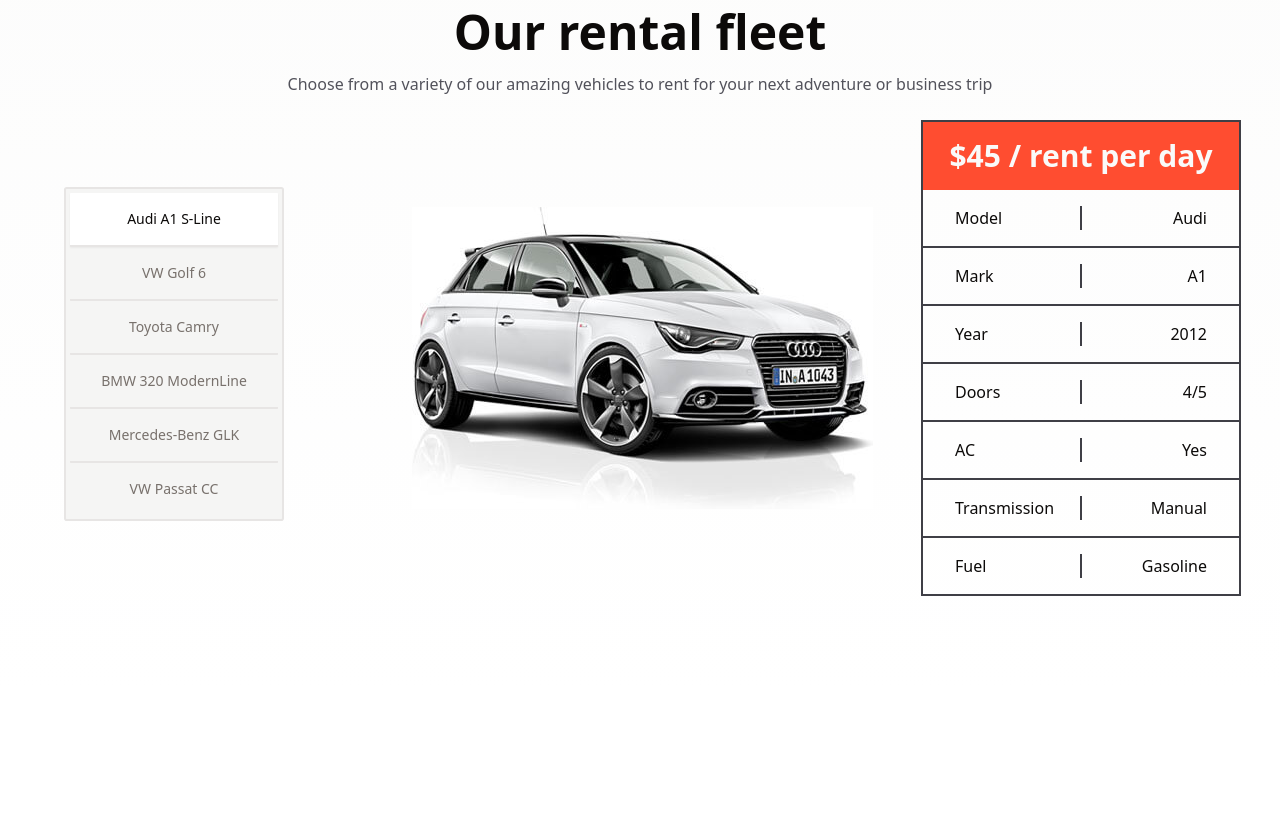
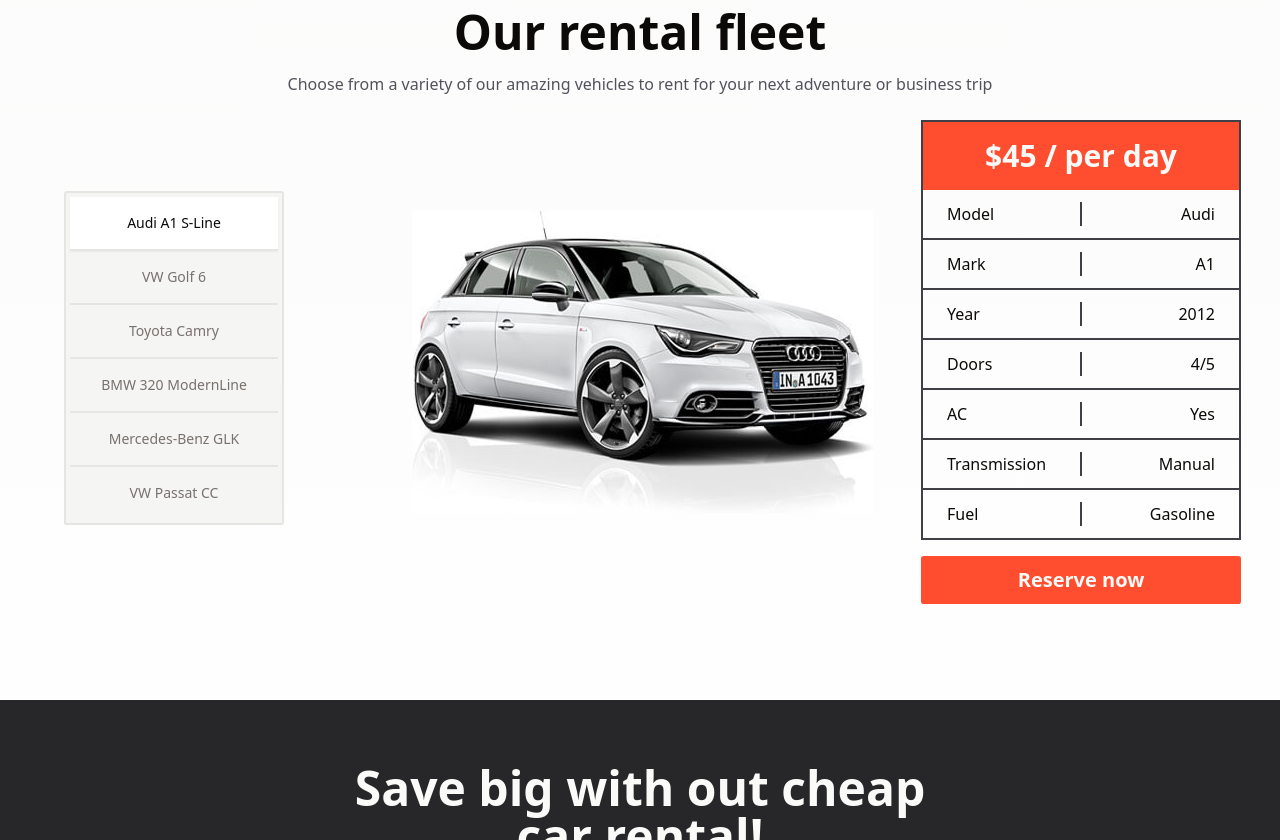
Before and after one commit to HaloSara121/halo-car-rental, a React (Vite) app: page / in a window 1280 px wide. Shown: the part 1960-2800 px from the top of the page. Before the commit the page ends 2652 px from the top, so only its background shows below. Built offline with nearby package versions, Linux system fonts and the light colour scheme.

Commit message:
feat: ruler section

```diff
--- a/src/pages/app/home/index.tsx
+++ b/src/pages/app/home/index.tsx
@@ -3,6 +3,7 @@
 import { Advanteges } from './adventages'
 import { Hero } from './hero'
 import { RentCarForm } from './rent-car-form'
+import { Ruler } from './ruler'
 import { VehiclosModels } from './vehicles-models'
 
 export const Home = () => {
@@ -22,6 +23,7 @@
           </section>
           <Advanteges />
           <VehiclosModels />
+          <Ruler />
         </div>
       </main>
     </>
--- /dev/null
+++ b/src/pages/app/home/ruler.tsx
@@ -0,0 +1,17 @@
+export const Ruler = () => {
+  return (
+    <section className="w-full bg-zinc-800 flex text-stone-50 items-center justify-center  py-16">
+      <div className="container flex flex-col gap-6 max-w-[42rem]">
+        <h1 className="text-center font-bold text-5xl">
+          Save big with out cheap car rental!
+        </h1>
+
+        <strong className="text-xl font-normal text-center">
+          Top Airports. Local Suppliers.{' '}
+          <span className="text-primary">24/7</span>
+          Support.
+        </strong>
+      </div>
+    </section>
+  )
+}
--- a/src/pages/app/home/vehicles-models.tsx
+++ b/src/pages/app/home/vehicles-models.tsx
@@ -4,6 +4,7 @@
 import mercedes from '@/assets/mercedes.jpg'
 import passat from '@/assets/passat.jpg'
 import toyota from '@/assets/toyota.jpg'
+import { Button } from '@/components/ui/button'
 import { Separator } from '@/components/ui/separator'
 import { Tabs, TabsContent, TabsList, TabsTrigger } from '@/components/ui/tabs'
 
@@ -119,7 +120,6 @@
               VW Passat CC
             </TabsTrigger>
           </TabsList>
-
           {carModals.map((car) => (
             <TabsContent
               key={car.value}
@@ -132,45 +132,51 @@
                 alt={`${car.mark} ${car.model} image`}
               />
 
+              <div className="flex flex-col w-full items-center justify-center">
                 <div className="min-w-[20rem] border-2 border-zinc-700">
                   <div className="bg-primary border-3 flex justify-center text-3xl p-4 font-bold border-primary text-stone-50">
-                  {car.price} / rent per day
+                    {car.price} / per day
                   </div>
-                <div className="flex gap-4 items-center w-full relative px-8 py-4 border-b-2 justify-between border-zinc-700">
+                  <div className="flex gap-4 items-center w-full relative px-6 py-3 border-b-2 justify-between border-zinc-700">
                     Model
                     <Separator className="w-[2px] h-6 bg-zinc-700 absolute top-1/2 left-1/2 -translate-x-1/2 -translate-y-1/2" />
                     {car.model}
                   </div>
-                <div className="flex gap-4 items-center w-full relative px-8 py-4 border-b-2 justify-between border-zinc-700">
+                  <div className="flex gap-4 items-center w-full relative px-6 py-3 border-b-2 justify-between border-zinc-700">
                     Mark
                     <Separator className="w-[2px] h-6 bg-zinc-700 absolute top-1/2 left-1/2 -translate-x-1/2 -translate-y-1/2" />
                     {car.mark}
                   </div>
-                <div className="flex gap-4 items-center w-full relative px-8 py-4 border-b-2 justify-between border-zinc-700">
+                  <div className="flex gap-4 items-center w-full relative px-6 py-3 border-b-2 justify-between border-zinc-700">
                     Year
                     <Separator className="w-[2px] h-6 bg-zinc-700 absolute top-1/2 left-1/2 -translate-x-1/2 -translate-y-1/2" />
                     {car.year}
                   </div>
-                <div className="flex gap-4 items-center w-full relative px-8 py-4 border-b-2 justify-between border-zinc-700">
+                  <div className="flex gap-4 items-center w-full relative px-6 py-3 border-b-2 justify-between border-zinc-700">
                     Doors
                     <Separator className="w-[2px] h-6 bg-zinc-700 absolute top-1/2 left-1/2 -translate-x-1/2 -translate-y-1/2" />
                     {car.doors}
                   </div>
-                <div className="flex gap-4 items-center w-full relative px-8 py-4 border-b-2 justify-between border-zinc-700">
+                  <div className="flex gap-4 items-center w-full relative px-6 py-3 border-b-2 justify-between border-zinc-700">
                     AC
                     <Separator className="w-[2px] h-6 bg-zinc-700 absolute top-1/2 left-1/2 -translate-x-1/2 -translate-y-1/2" />
                     {car.ac}
                   </div>
-                <div className="flex gap-4 items-center w-full relative px-8 py-4 border-b-2 justify-between border-zinc-700">
+                  <div className="flex gap-4 items-center w-full relative px-6 py-3 border-b-2 justify-between border-zinc-700">
                     Transmission
                     <Separator className="w-[2px] h-6 bg-zinc-700 absolute top-1/2 left-1/2 -translate-x-1/2 -translate-y-1/2" />
                     {car.transmission}
                   </div>
-                <div className="flex gap-4 items-center w-full relative px-8 py-4 justify-between">
+                  <div className="flex gap-4 items-center w-full relative px-6 py-3 justify-between">
                     Fuel
                     <Separator className="w-[2px] h-6 bg-zinc-700 absolute top-1/2 left-1/2 -translate-x-1/2 -translate-y-1/2" />
                     {car.fuel}
                   </div>
+                </div>
+
+                <Button className="w-[20rem] hover:border hover:text-primary hover:border-primary mt-4 font-bold text-xl h-12">
+                  Reserve now
+                </Button>
               </div>
             </TabsContent>
           ))}
```
Lines whose indentation alone changed are shown as unchanged.
